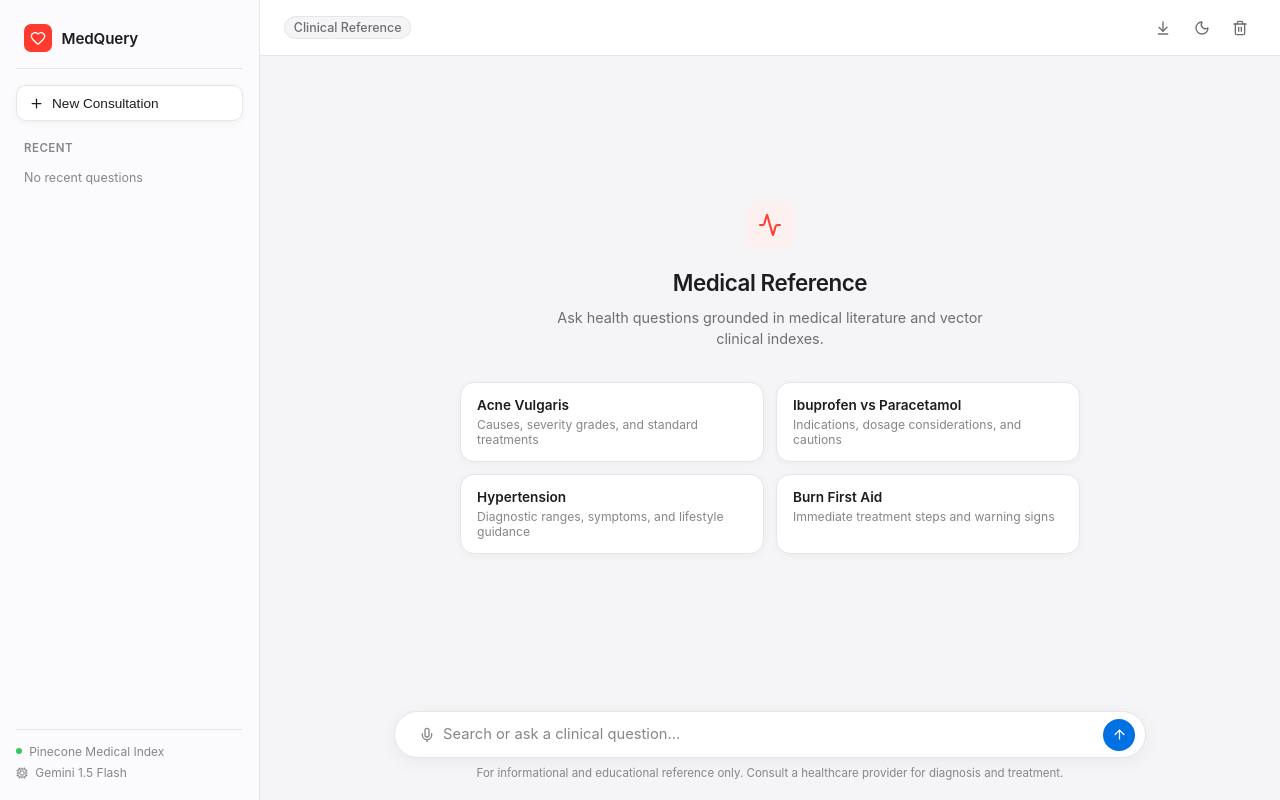
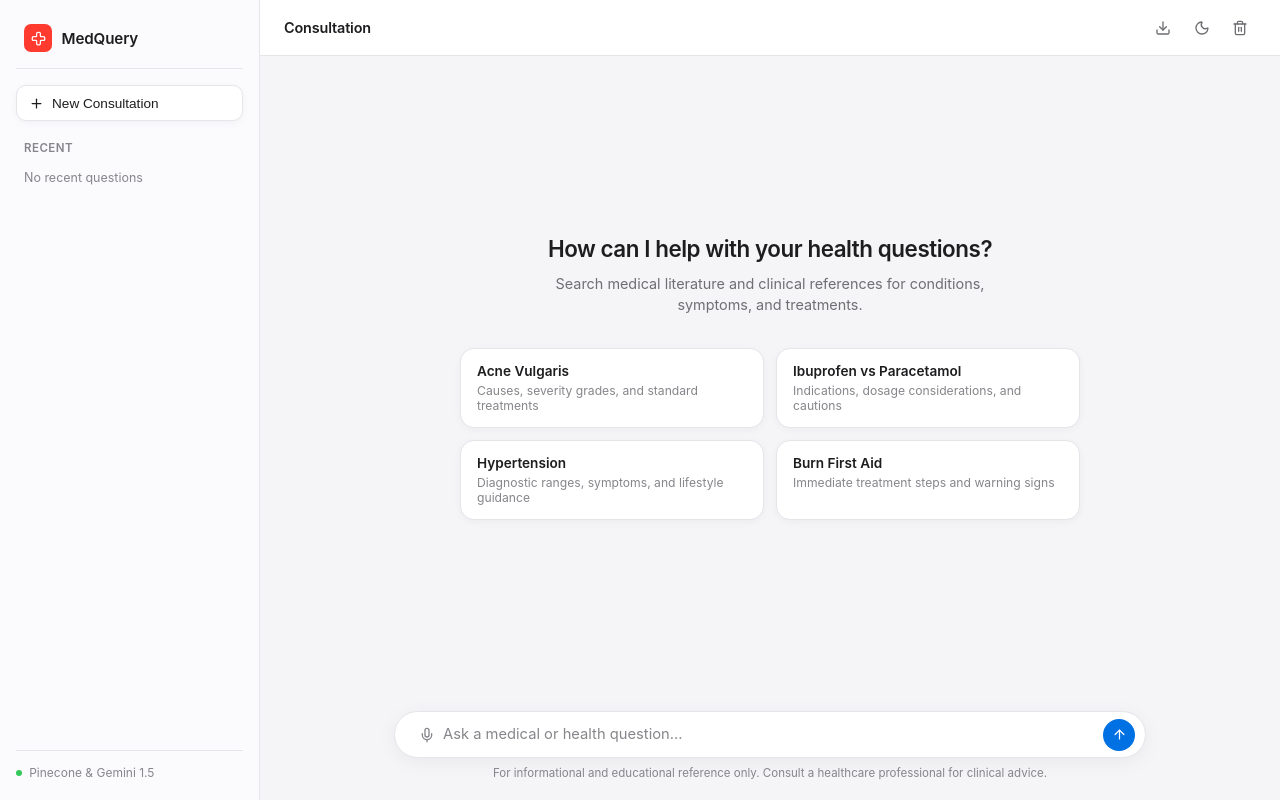
Before and after one commit to mearslanahmed/medquery, a Flask app: page / in a window 1280 px wide. Run offline with Flask 3, Linux system fonts and the light colour scheme; some libraries are stand-ins or nearby versions.

Commit message:
refactor(core): enhance domain safety and error handling
Refine the assistant's operational boundaries and improve user experience
through better error messaging and UI updates.

Key changes:
- Update system prompt to enforce strict medical domain boundaries,
  preventing responses to non-medical queries.
- Implement user-friendly error handling in `app.py` to mask technical
  exceptions with helpful guidance.
- Upgrade LLM model version from gemini-3.5-flash to gemini-1.5-flash.
- Refactor frontend templates and CSS to modernize the UI, including
  updated iconography and cleaner navigation components.
- Rename assistant identity to "MedQuery" for consistent branding.

```diff
--- a/app.py
+++ b/app.py
@@ -38,7 +38,7 @@ docsearch = PineconeVectorStore.from_existing_index(
 retriever = docsearch.as_retriever(search_type="similarity", search_kwargs={"k": 3})
 
 chatModel = ChatGoogleGenerativeAI(
-    model="gemini-3.5-flash",
+    model="gemini-1.5-flash",
     google_api_key=GEMINI_API_KEY
 )
 
@@ -83,9 +83,12 @@ def index():
 def health():
     return jsonify({
         "status": "healthy",
-        "model": "gemini-3.5-flash",
+        "model": "gemini-1.5-flash",
         "index": index_name
     })
+
+def format_user_friendly_error(err: Exception) -> str:
+    return "The medical assistant service is temporarily experiencing high traffic or a connection delay. Please try your question again in a moment."
 
 @app.route("/api/chat", methods=["POST"])
 def api_chat():
@@ -141,10 +144,11 @@ def api_chat():
             "query": msg
         })
     except Exception as e:
+        friendly_error = format_user_friendly_error(e)
         return jsonify({
             "status": "error",
-            "error": str(e),
-            "answer": f"An error occurred while processing your request: {str(e)}"
+            "answer": friendly_error,
+            "error": friendly_error
         }), 500
 
 @app.route("/api/chat/stream", methods=["POST"])
@@ -196,11 +200,13 @@ def api_chat_stream():
 
                 yield f"data: {json.dumps({'type': 'done'})}\n\n"
             except Exception as ex:
-                yield f"data: {json.dumps({'type': 'error', 'error': str(ex)})}\n\n"
+                friendly_err = format_user_friendly_error(ex)
+                yield f"data: {json.dumps({'type': 'error', 'error': friendly_err})}\n\n"
 
         return Response(stream_with_context(generate()), mimetype="text/event-stream")
     except Exception as e:
-        return jsonify({"error": str(e), "status": "error"}), 500
+        friendly_err = format_user_friendly_error(e)
+        return jsonify({"error": friendly_err, "status": "error"}), 500
 
 @app.route("/get", methods=["GET", "POST"])
 def chat():
--- a/static/style.css
+++ b/static/style.css
@@ -229,14 +229,11 @@ body {
   padding: 0.25rem;
 }
 
-.header-badge {
-  font-size: 0.78rem;
-  font-weight: 500;
-  color: var(--text-secondary);
-  background: var(--bg-app);
-  border: 1px solid var(--border-subtle);
-  padding: 0.2rem 0.55rem;
-  border-radius: 12px;
+.view-title {
+  font-size: 0.9rem;
+  font-weight: 600;
+  color: var(--text-main);
+  letter-spacing: -0.01em;
 }
 
 .nav-actions-group {
--- a/templates/chat.html
+++ b/templates/chat.html
@@ -3,9 +3,8 @@
 <head>
     <meta charset="UTF-8">
     <meta name="viewport" content="width=device-width, initial-scale=1.0">
-    <title>MedQuery — Health Assistant</title>
+    <title>MedQuery</title>
 
-    <!-- Lucide Icons & Marked for Markdown -->
     <script src="https://unpkg.com/lucide@latest"></script>
     <script src="https://cdn.jsdelivr.net/npm/marked/marked.min.js"></script>
 
@@ -18,7 +17,7 @@
             <div>
                 <div class="sidebar-brand">
                     <div class="brand-icon-health">
-                        <i data-lucide="heart" style="width: 16px; height: 16px;"></i>
+                        <i data-lucide="cross" style="width: 15px; height: 15px;"></i>
                     </div>
                     <span class="brand-title">MedQuery</span>
                 </div>
@@ -31,7 +30,7 @@
                 <div class="history-scroll">
                     <div class="history-heading">Recent</div>
                     <ul class="history-items-list" id="historyList">
-                        <!-- Filled by JS -->
+                        <!-- Populated by JS -->
                     </ul>
                 </div>
             </div>
@@ -39,48 +38,41 @@
             <div class="sidebar-status-pane">
                 <div class="status-badge">
                     <div class="status-dot-green"></div>
-                    <span>Pinecone Medical Index</span>
-                </div>
-                <div class="status-badge">
-                    <i data-lucide="cpu" style="width: 12px; height: 12px;"></i>
-                    <span>Gemini 1.5 Flash</span>
+                    <span>Pinecone & Gemini 1.5</span>
                 </div>
             </div>
         </aside>
 
-        <!-- Main Health Workspace -->
+        <!-- Main Workspace -->
         <main class="app-main">
-            <!-- Apple Style Navigation Bar -->
+            <!-- Clean Header -->
             <header class="top-navigation">
                 <div class="nav-left-group">
                     <button class="btn-menu-toggle" id="btnToggleSidebar" aria-label="Toggle Navigation">
-                        <i data-lucide="menu" style="width: 18px; height: 18px;"></i>
+                        <i data-lucide="sidebar" style="width: 18px; height: 18px;"></i>
                     </button>
-                    <span class="header-badge">Clinical Reference</span>
+                    <span class="view-title">Consultation</span>
                 </div>
 
                 <div class="nav-actions-group">
                     <button class="apple-icon-button" id="btnExport" title="Export Consultation">
-                        <i data-lucide="arrow-down-to-line" style="width: 16px; height: 16px;"></i>
+                        <i data-lucide="download" style="width: 16px; height: 16px;"></i>
                     </button>
-                    <button class="apple-icon-button" id="btnThemeToggle" title="Toggle Appearance">
+                    <button class="apple-icon-button" id="btnThemeToggle" title="Toggle Theme">
                         <i data-lucide="moon" id="themeIcon" style="width: 16px; height: 16px;"></i>
                     </button>
                     <button class="apple-icon-button" id="btnClearChat" title="Clear Chat">
-                        <i data-lucide="trash" style="width: 16px; height: 16px;"></i>
+                        <i data-lucide="trash-2" style="width: 16px; height: 16px;"></i>
                     </button>
                 </div>
             </header>
 
             <!-- Chat Viewport -->
             <div class="chat-viewport" id="chatContainer">
-                <!-- Clean Apple Health Empty State -->
+                <!-- Clean Empty State -->
                 <div class="empty-state-welcome" id="welcomeHero">
-                    <div class="apple-heart-symbol">
-                        <i data-lucide="activity" style="width: 24px; height: 24px;"></i>
-                    </div>
-                    <h2>Medical Reference</h2>
-                    <p>Ask health questions grounded in medical literature and vector clinical indexes.</p>
+                    <h2>How can I help with your health questions?</h2>
+                    <p>Search medical literature and clinical references for conditions, symptoms, and treatments.</p>
 
                     <div class="suggested-topics-grid">
                         <div class="health-topic-card" data-prompt="What is acne vulgaris and what are the standard medical treatments?">
@@ -103,7 +95,7 @@
                 </div>
             </div>
 
-            <!-- Apple Pill Input Bar -->
+            <!-- Input Dock -->
             <div class="input-dock-wrapper">
                 <div id="chatInputBar" class="apple-input-bar">
                     <button type="button" class="action-icon-button" id="btnVoice" title="Dictate">
@@ -112,7 +104,7 @@
                     <textarea
                         id="userInput"
                         class="apple-textarea"
-                        placeholder="Search or ask a clinical question..."
+                        placeholder="Ask a medical or health question..."
                         rows="1"
                     ></textarea>
                     <button type="button" class="action-icon-button btn-send-message" id="btnSend" onclick="sendMessage()" title="Send">
@@ -120,7 +112,7 @@
                     </button>
                 </div>
                 <div class="subtle-disclaimer">
-                    For informational and educational reference only. Consult a healthcare provider for diagnosis and treatment.
+                    For informational and educational reference only. Consult a healthcare professional for clinical advice.
                 </div>
             </div>
         </main>
@@ -192,7 +184,6 @@
 
             if (welcomeHero) welcomeHero.style.display = 'none';
 
-            // Capture prior turns for multi-turn contextual memory
             const historyPayload = currentMessages.map(m => ({
                 role: m.role,
                 text: m.text
@@ -211,7 +202,6 @@
             userInput.style.height = '22px';
             btnSend.disabled = true;
 
-            // Create bot message container ready for stream
             const timeStr = new Date().toLocaleTimeString([], { hour: '2-digit', minute: '2-digit' });
             const msgId = 'msg-' + Date.now();
             const sourcesContainerId = 'sources-' + Date.now();
@@ -224,7 +214,7 @@
                     <div class="chat-bubble" id="${msgId}">
                         <div class="loading-row" style="box-shadow: none; border: none; padding: 0; background: transparent;">
                             <div class="apple-spinner"></div>
-                            <span>Retrieving medical knowledge...</span>
+                            <span>Searching medical literature...</span>
                         </div>
                     </div>
                     <div id="${sourcesSlotId}"></div>
@@ -268,7 +258,7 @@
 
                     buffer += decoder.decode(value, { stream: true });
                     const lines = buffer.split("\n\n");
-                    buffer = lines.pop(); // Keep incomplete line
+                    buffer = lines.pop();
 
                     for (const line of lines) {
                         const trimmed = line.trim();
@@ -286,9 +276,9 @@
                                     }
                                     scrollToBottom();
                                 } else if (data.type === "error") {
-                                    accumulatedText += "\n\n⚠️ Error: " + data.error;
+                                    accumulatedText = data.error || "The medical assistant service is temporarily unavailable. Please try again shortly.";
                                     const bubble = document.getElementById(msgId);
-                                    if (bubble) bubble.innerHTML = marked.parse(accumulatedText);
+                                    if (bubble) bubble.innerHTML = escapeHtml(accumulatedText);
                                 }
                             } catch (e) {
                                 console.error("SSE parse error", e);
@@ -310,7 +300,7 @@
 
             } catch (err) {
                 const bubble = document.getElementById(msgId);
-                if (bubble) bubble.innerHTML = "An error occurred while connecting to the server: " + err.message;
+                if (bubble) bubble.innerHTML = "Unable to connect to the medical assistant service. Please check your connection and try again.";
             } finally {
                 btnSend.disabled = false;
                 userInput.focus();
@@ -358,56 +348,6 @@
             scrollToBottom();
         }
 
-        function appendBotMessage(markdownText, sources = []) {
-            const timeStr = new Date().toLocaleTimeString([], { hour: '2-digit', minute: '2-digit' });
-            const rawHtml = marked.parse(markdownText);
-            const row = document.createElement('div');
-            row.className = 'chat-row bot-row';
-            const msgId = 'msg-' + Date.now();
-            const sourcesContainerId = 'sources-' + Date.now();
-
-            let sourcesHtml = '';
-            if (sources && sources.length > 0) {
-                let cardsHtml = sources.map((s, idx) => `
-                    <div class="source-reference-card">
-                        <div class="source-card-header">
-                            <span>📄 ${escapeHtml(s.file || 'Medical Reference')}</span>
-                            ${s.page ? `<span class="source-badge-page">Page ${s.page}</span>` : ''}
-                        </div>
-                        <div class="source-card-snippet">"${escapeHtml(s.snippet || '')}"</div>
-                    </div>
-                `).join('');
-
-                sourcesHtml = `
-                    <button class="sources-toggle-btn" onclick="toggleSources('${sourcesContainerId}', this)">
-                        <i data-lucide="book-open" style="width: 12px; height: 12px;"></i>
-                        <span>${sources.length} Medical Sources</span>
-                        <i data-lucide="chevron-down" style="width: 12px; height: 12px;"></i>
-                    </button>
-                    <div id="${sourcesContainerId}" class="sources-list-container" style="display: none;">
-                        ${cardsHtml}
-                    </div>
-                `;
-            }
-
-            row.innerHTML = `
-                <div class="bubble-container">
-                    <div class="chat-bubble" id="${msgId}">${rawHtml}</div>
-                    ${sourcesHtml}
-                    <div class="bubble-footer-meta">
-                        <span>${timeStr}</span>
-                        <span>•</span>
-                        <button class="btn-clipboard-copy" onclick="copyMessage('${msgId}')">
-                            <i data-lucide="copy" style="width: 11px; height: 11px;"></i> Copy
-                        </button>
-                    </div>
-                </div>
-            `;
-            chatContainer.appendChild(row);
-            lucide.createIcons();
-            scrollToBottom();
-        }
-
         window.toggleSources = function(containerId, btn) {
             const container = document.getElementById(containerId);
             if (!container) return;
@@ -419,27 +359,6 @@
                 lucide.createIcons();
             }
         };
-
-        function showLoadingState() {
-            const id = 'loading-' + Date.now();
-            const row = document.createElement('div');
-            row.className = 'chat-row bot-row';
-            row.id = id;
-            row.innerHTML = `
-                <div class="loading-row">
-                    <div class="apple-spinner"></div>
-                    <span>Consulting medical knowledge base...</span>
-                </div>
-            `;
-            chatContainer.appendChild(row);
-            scrollToBottom();
-            return id;
-        }
-
-        function removeLoadingState(id) {
-            const el = document.getElementById(id);
-            if (el) el.remove();
-        }
 
         function scrollToBottom() {
             chatContainer.scrollTop = chatContainer.scrollHeight;
```
Also changed, not shown: src/prompt.py (+10 -4 lines).
